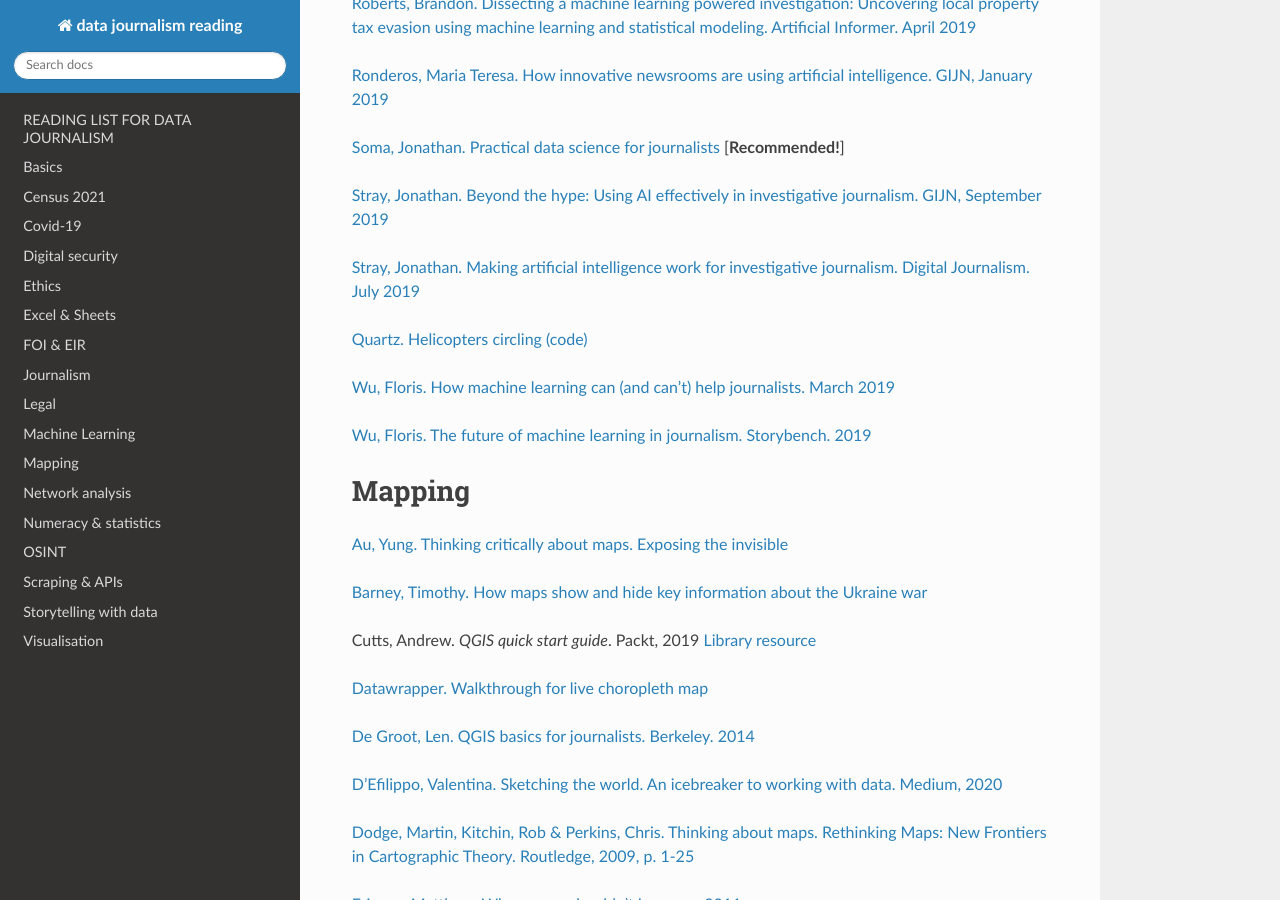
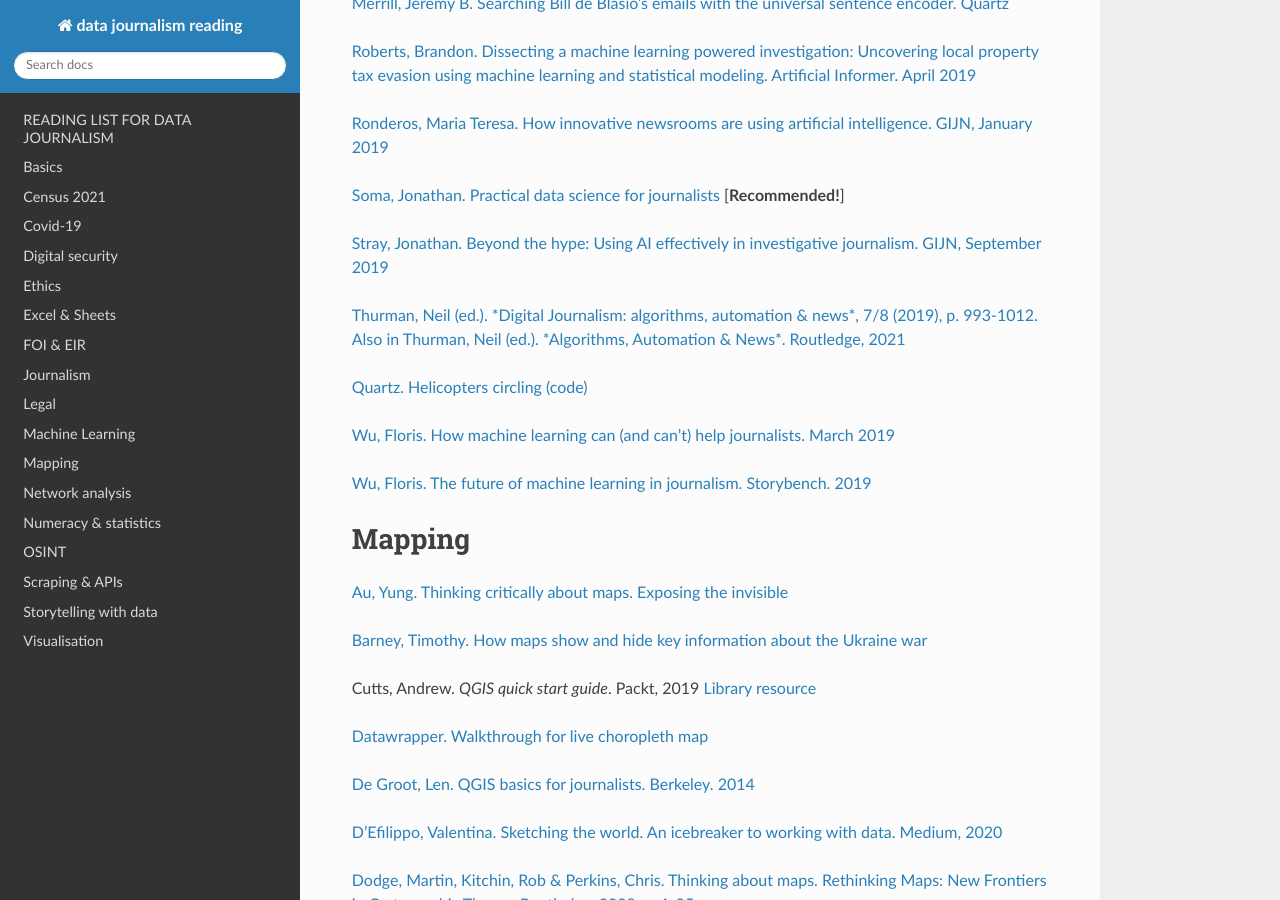
Before and after one commit to aodhanlutetiae/dj_reading, a Sphinx documentation site: the page built from docs/source/index.rst, in a window 1280 px wide and 900 px high, scrolled down 11050 px. Built offline with Sphinx 7.4.7 and the Read the Docs theme 2.0.0, drawn with Linux system fonts in a browser that asks for light colours; some of the changed text lies outside the part shown.

Commit message:
update for algos

```diff
--- a/docs/source/index.rst
+++ b/docs/source/index.rst
@@ -57,6 +57,7 @@
 
 `SPJ. Data tools & tipsheets <https://www.journaliststoolbox.org/2021/06/05/data-tools-tipsheets-and-research/>`_ [Overpowering list but worth browsing]
 
+Tong, Jingrong. "Data Journalism", *Journalism in the data age*. Sage, 2022, p. 59-88.
 
 
 Census 2021
@@ -577,8 +578,8 @@
 `Stray, Jonathan. Beyond the hype: Using AI effectively in investigative journalism. GIJN, September 2019
 <https://gijn.org/2019/09/09/beyond-the-hype-using-ai-effectively-in-investigative-journalism/>`_
 
-`Stray, Jonathan. Making artificial intelligence work for investigative journalism. Digital Journalism. July 2019
-<http://jonathanstray.com/papers/Making%20Artificial%20Intelligence%20Work%20for%20Investigative%20Journalism.pdf>`_
+`Thurman, Neil (ed.). *Digital Journalism: algorithms, automation & news*, 7/8 (2019), p. 993-1012. Also in Thurman,
+Neil (ed.). *Algorithms, Automation & News*. Routledge, 2021 <https://librarysearch.cardiff.ac.uk/permalink/44WHELF_CAR/b7291a/cdi_informaworld_taylorfrancis_310_1080_21670811_2019_1623700>`_
 
 `Quartz. Helicopters circling (code)
 <https://github.com/Quartz/aistudio-copterbot-images>`_
```
Also changed, not shown: other parts of docs/source/index.rst (+1 -1 lines).
